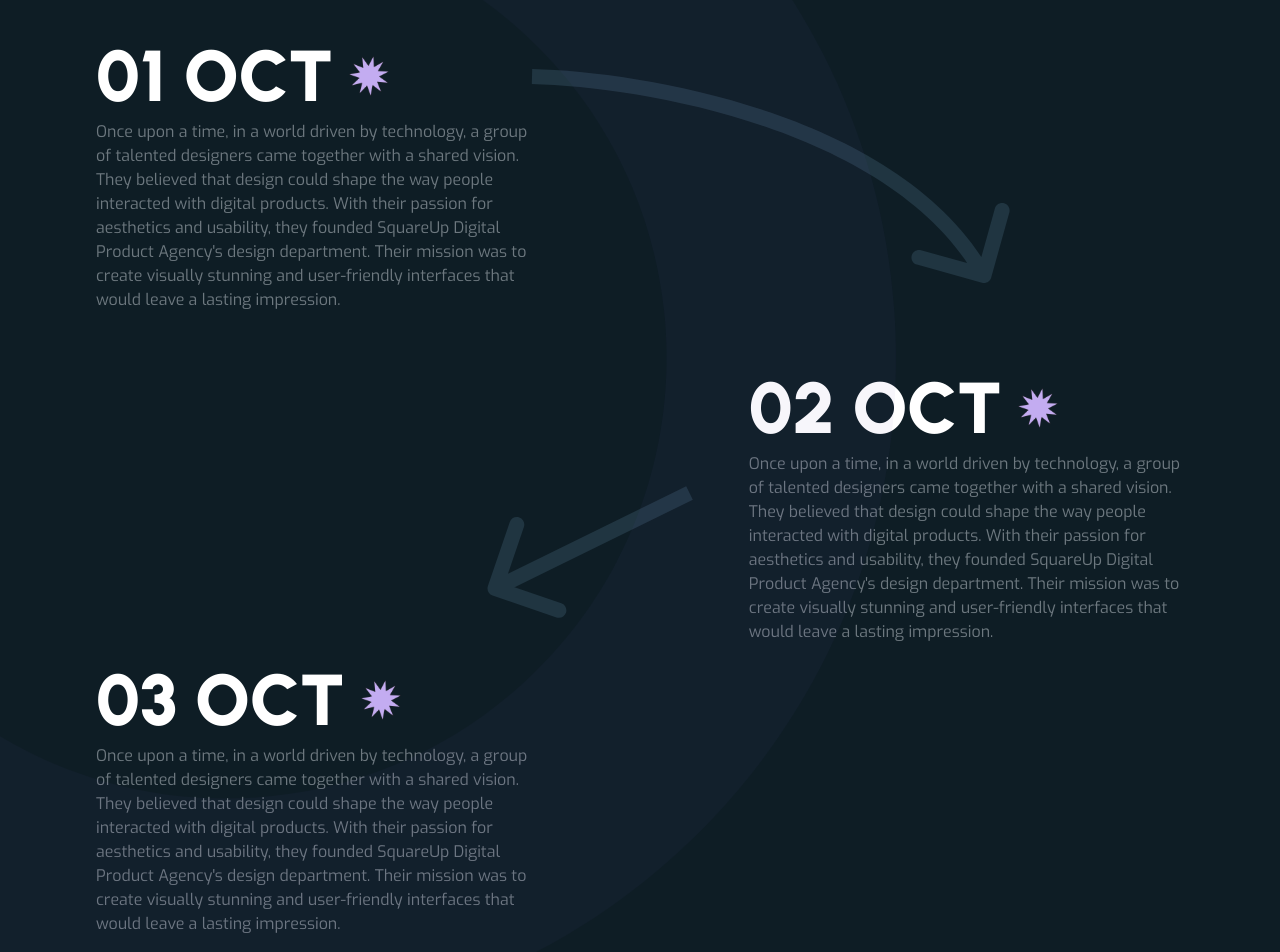
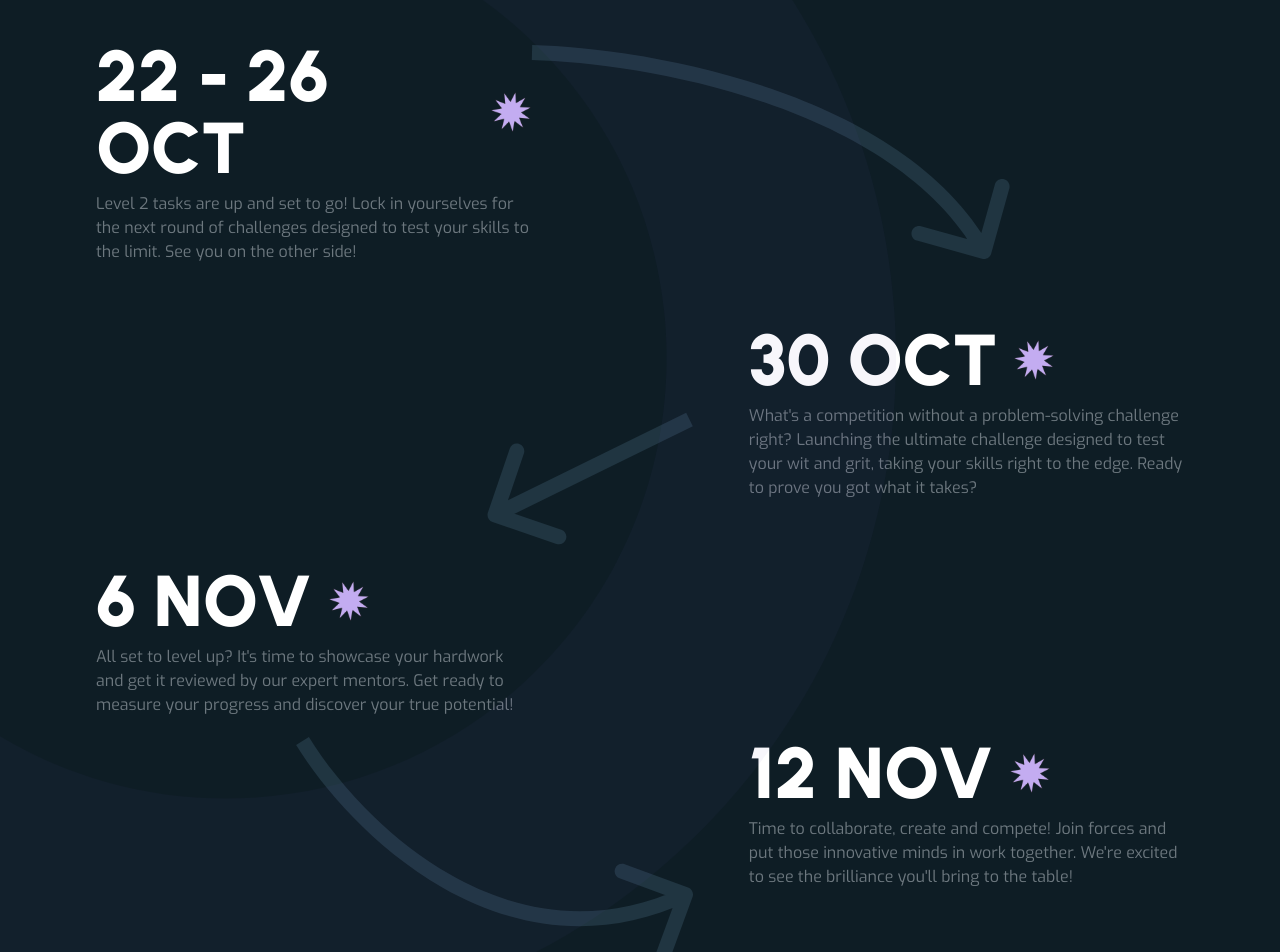
Before and after one commit to gtech-mulearn/top-100-series, a React (Vite) app: page / in a window 1280 px wide. Shown: the part 2740-3692 px from the top of the page. Built offline with nearby package versions, Linux system fonts and the light colour scheme.

Commit message:
chore:updated date and content

```diff
--- a/src/contents/index.ts
+++ b/src/contents/index.ts
@@ -1,22 +1,27 @@
 export const TimeLines = [
   {
-        date:"01 OCT",
-        description: "Once upon a time, in a world driven by technology, a group of talented designers came together with a shared vision. They believed that design could shape the way people interacted with digital products. With their passion for aesthetics and usability, they founded SquareUp Digital Product Agency's design department. Their mission was to create visually stunning and user-friendly interfaces that would leave a lasting impression."
+    date: "22 - 26 OCT",
+    description:
+      "Level 2 tasks are up and set to go! Lock in yourselves for the next round of challenges designed to test your skills to the limit. See you on the other side!",
   },
   {
-        date:"02 OCT",
-        description: "Once upon a time, in a world driven by technology, a group of talented designers came together with a shared vision. They believed that design could shape the way people interacted with digital products. With their passion for aesthetics and usability, they founded SquareUp Digital Product Agency's design department. Their mission was to create visually stunning and user-friendly interfaces that would leave a lasting impression."
+    date: "30 OCT",
+    description:
+      "What's a competition without a problem-solving challenge right? Launching the ultimate challenge designed to test your wit and grit, taking your skills right to the edge. Ready to prove you got what it takes?",
   },
   {
-        date:"03 OCT",
-        description: "Once upon a time, in a world driven by technology, a group of talented designers came together with a shared vision. They believed that design could shape the way people interacted with digital products. With their passion for aesthetics and usability, they founded SquareUp Digital Product Agency's design department. Their mission was to create visually stunning and user-friendly interfaces that would leave a lasting impression."
+    date: "6 NOV",
+    description:
+      "All set to level up? It's time to showcase your hardwork and get it reviewed by our expert mentors. Get ready to measure your progress and discover your true potential!",
   },
   {
-        date:"04 OCT",
-        description: "Once upon a time, in a world driven by technology, a group of talented designers came together with a shared vision. They believed that design could shape the way people interacted with digital products. With their passion for aesthetics and usability, they founded SquareUp Digital Product Agency's design department. Their mission was to create visually stunning and user-friendly interfaces that would leave a lasting impression."
+    date: "12 NOV",
+    description:
+      "Time to collaborate, create and compete! Join forces and put those innovative minds in work together. We're excited to see the brilliance you'll bring to the table!",
   },
   {
-        date:"05 OCT",
-        description: "Once upon a time, in a world driven by technology, a group of talented designers came together with a shared vision. They believed that design could shape the way people interacted with digital products. With their passion for aesthetics and usability, they founded SquareUp Digital Product Agency's design department. Their mission was to create visually stunning and user-friendly interfaces that would leave a lasting impression."
+    date: "18 NOV",
+    description:
+      "The final showdown is here! The stage is set all ready to bring your projects to life as they get showcased to our distinguished panel of judges. Ready to claim your spot one among the top 100?",
   },
-]
+];
```
Lines whose indentation alone changed are shown as unchanged.
